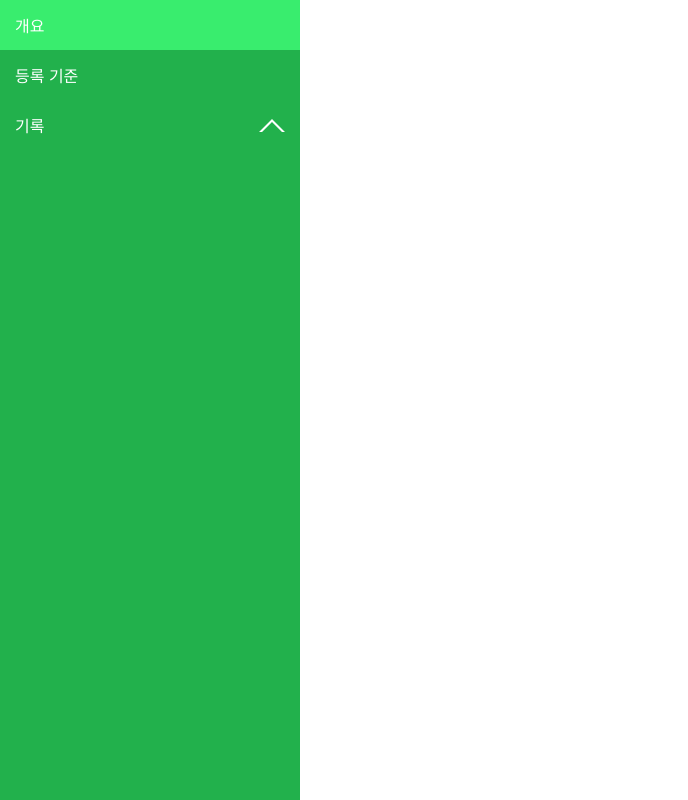
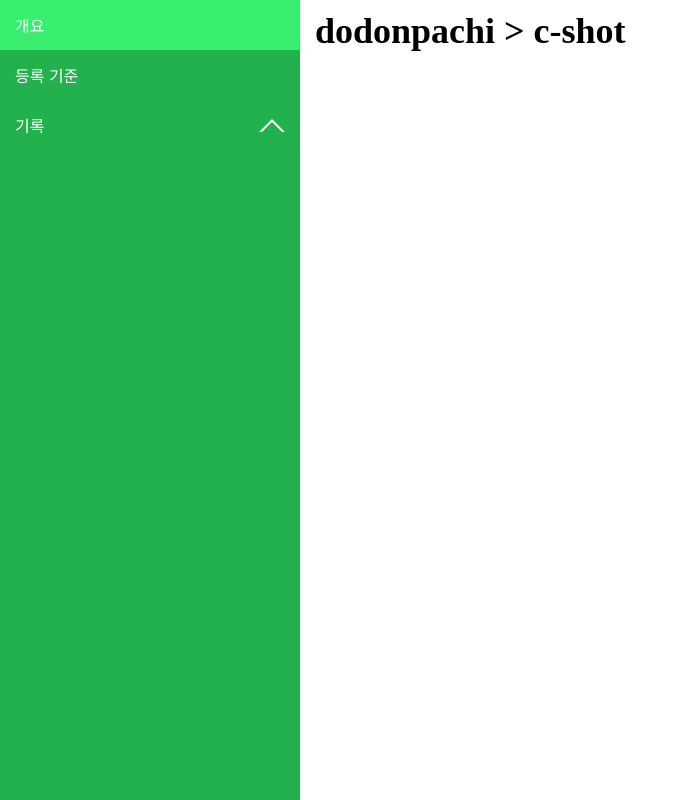
Before and after one commit to kuman514/YSOShmupRecords, a React (Vite) app: page / in a window 1280 px wide. Shown: the whole page, without its empty margins (0-688 px from the left). Built offline with nearby package versions, Linux system fonts and the light colour scheme.

Commit message:
draft: add nav route title for articles

```diff
--- a/src/Main.tsx
+++ b/src/Main.tsx
@@ -4,10 +4,14 @@ import styled from 'styled-components';
 import { navNodeInfo } from '^/constants';
 import { NavSidebar } from '^/components/molecules/NavSidebar';
 import { useNavNodeStore } from '^/stores/nav-node';
+import { NavRouteTitle } from '^/components/atoms/NavRouteTitle';
 
 const Root = styled.div`
   width: 100vw;
   height: 100vh;
+
+  display: flex;
+  flex-direction: row;
 `;
 
 function Main() {
@@ -31,6 +35,7 @@ function Main() {
   return (
     <Root>
       <NavSidebar navNodeInfo={navNodeInfoById} rootNavNodeIds={rootNodeIds} />
+      <NavRouteTitle navNodeIds={['dodonpachi', 'c-shot']} />
     </Root>
   );
 }
--- /dev/null
+++ b/src/components/atoms/NavRouteTitle/index.tsx
@@ -0,0 +1,37 @@
+import React from 'react';
+import styled from 'styled-components';
+
+const Root = styled.nav`
+  padding: 10px 15px;
+`;
+
+const Crumbs = styled.ol`
+  list-style-type: none;
+  padding-left: 0;
+`;
+
+const CrumbItem = styled.li`
+  display: inline-block;
+  font-size: 36px;
+  font-weight: 700;
+
+  & + &::before {
+    content: ' > ';
+    white-space: pre;
+  }
+`;
+
+interface Props {
+  navNodeIds: string[];
+}
+
+export function NavRouteTitle({ navNodeIds }: Props) {
+  const renderTitle = navNodeIds.map((navNodeId) => (
+    <CrumbItem key={navNodeId}>{navNodeId}</CrumbItem>
+  ));
+  return (
+    <Root>
+      <Crumbs>{renderTitle}</Crumbs>
+    </Root>
+  );
+}
```
Also changed, not shown: 1 other file (tests, documents, lock files or other folders).
